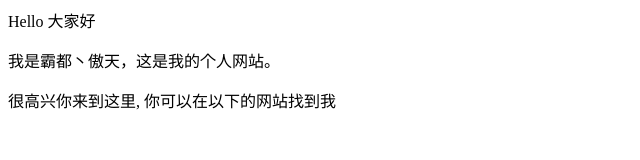
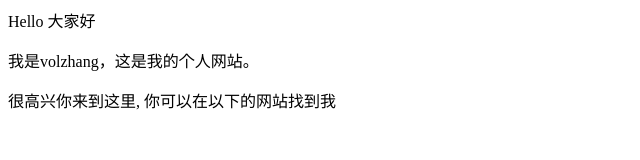
Before and after one commit to volzhang/poe, a plain HTML site: page index.html in a window 1280 px wide. Shown: the whole page, without its empty margins (0-640 px from the left). Drawn offline with Linux system fonts and the light colour scheme.

Commit message:
Update index.html

```diff
--- a/index.html
+++ b/index.html
@@ -1,3 +1,3 @@
 <p>Hello 大家好</p>
-<p>我是霸都丶傲天，这是我的个人网站。 </p>
+<p>我是volzhang，这是我的个人网站。 </p>
 <p>很高兴你来到这里, 你可以在以下的网站找到我</p>
```
